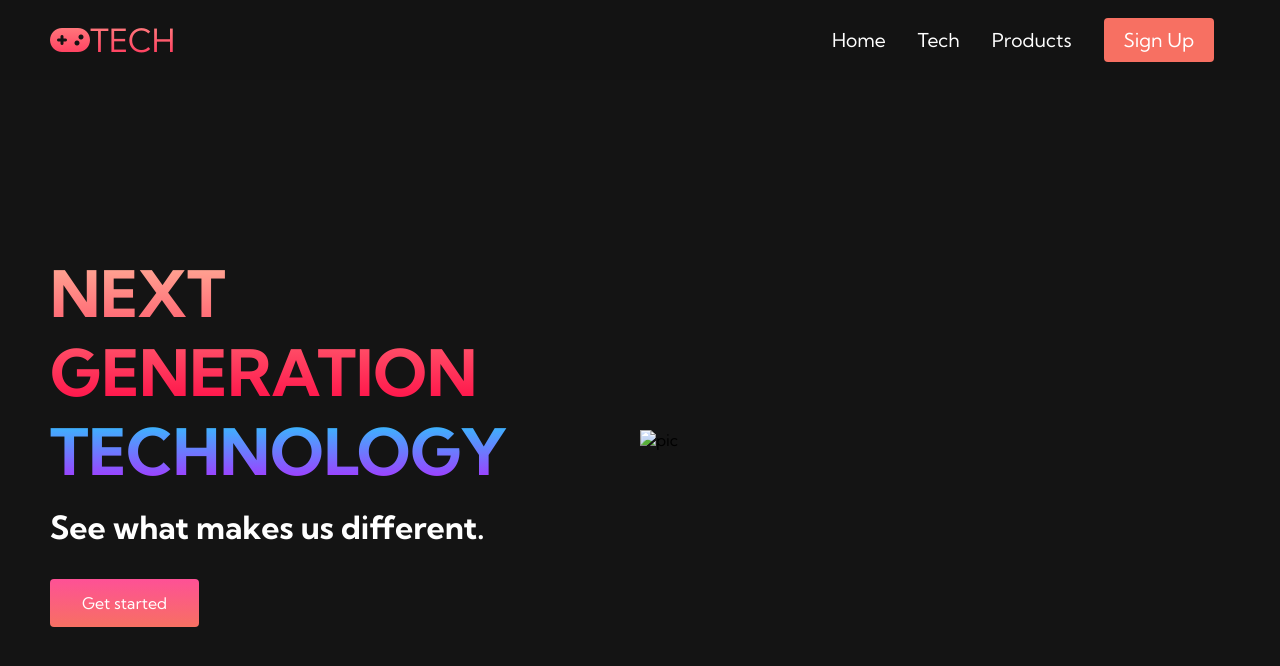
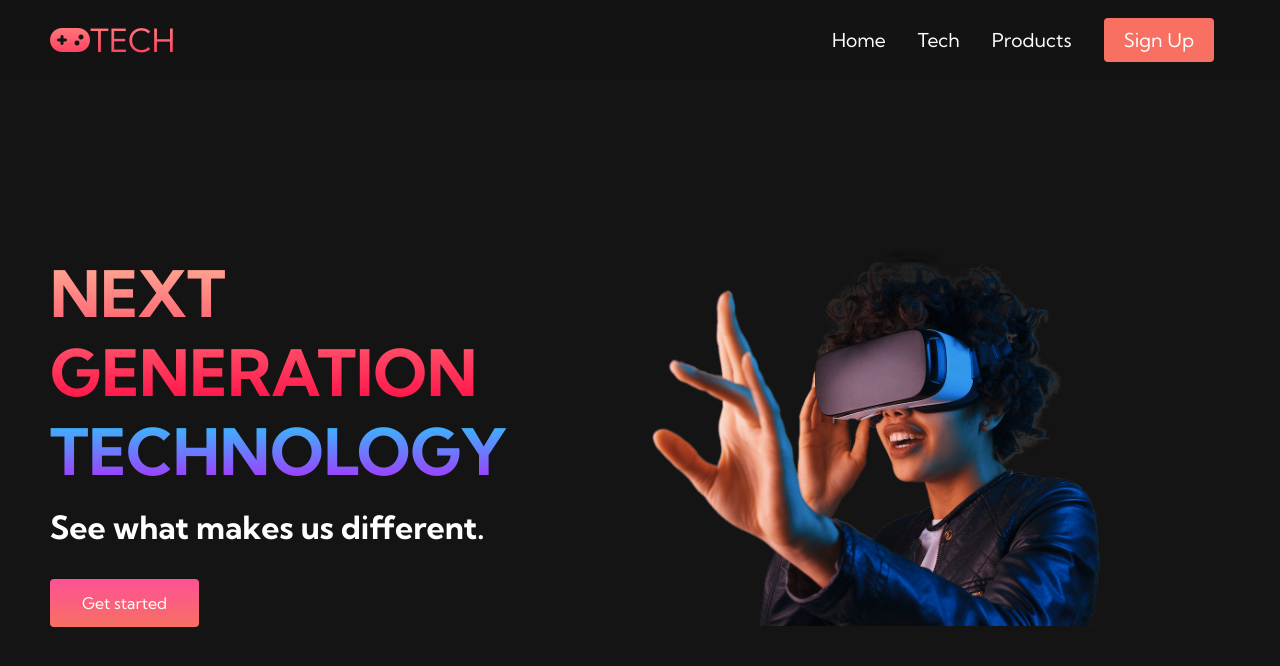
Before and after one commit to KaffeMedDanne/tech-site, a plain HTML site: page index.html in a window 1280 px wide. Drawn offline with Linux system fonts and the light colour scheme.

Commit message:
add image and make it shrink with screen

```diff
--- a/index.html
+++ b/index.html
@@ -42,7 +42,7 @@
             <button class="main_button"><a href="/">Get started</a></button>
           </div>
           <div class="main_image_container">
-            <img src="" alt="pic" id="main_image">
+            <img src="images/vrhead.png" alt="pic" id="main_image">
           </div>
         </div>
       </div>
--- a/style.css
+++ b/style.css
@@ -288,3 +288,12 @@
 .main_button:hover:after {
     width: 100%;
 }
+
+.main_image_container {
+    text-align: center;
+}
+
+#main_image {
+    height: 100%;
+    width: 100%;
+}
```
Also changed, not shown: images/vrhead.png (added).
